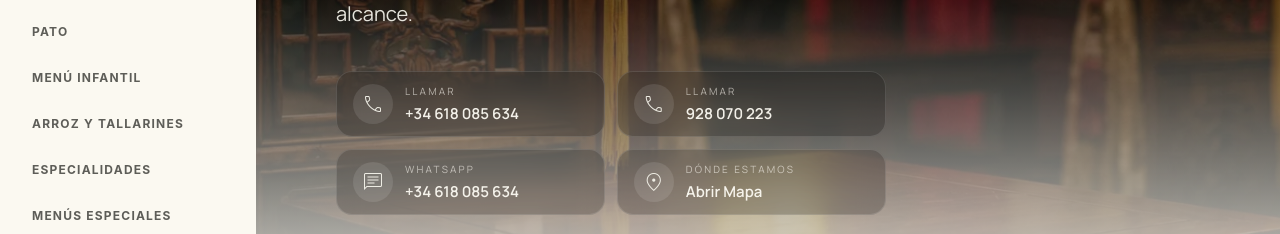
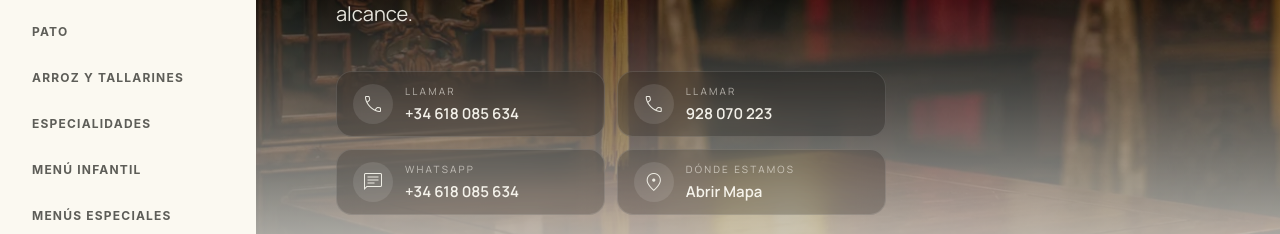
Before and after one commit to xuerong-ch/web-restaurante, a React (Vite) app: page /es in a window 1280 px wide. Shown: the part 450-684 px from the top of the page. Built offline with nearby package versions, Linux system fonts and the light colour scheme.

Commit message:
update drink and menu order

```diff
--- a/resources/drinks.json
+++ b/resources/drinks.json
@@ -1082,48 +1082,25 @@
       }
     },
     {
-      "id": "fanta",
-      "category": "soft_drinks",
-      "price": 2.95,
-      "translations": {
-        "es": {
-          "title": "Fanta",
-          "description": "Naranja o limón"
-        },
-        "en": {
-          "title": "Fanta",
-          "description": "Orange or lemon"
-        },
-        "de": {
-          "title": "Fanta",
-          "description": "Orange oder Zitrone"
-        },
-        "cn": {
-          "title": "芬达",
-          "description": "香橙或柠檬"
-        }
-      }
-    },
-    {
       "id": "refresco",
       "category": "soft_drinks",
       "price": 2.95,
       "translations": {
         "es": {
-          "title": "Refresco",
-          "description": "Sprite, Coca Cola o Tonic"
+          "title": "Coca-Cola, Sprite, Fanta",
+          "description": ""
         },
         "en": {
-          "title": "Soft Drink",
-          "description": "Sprite, Coca Cola or Tonic"
+          "title": "Coca-Cola, Sprite, Fanta",
+          "description": ""
         },
         "de": {
-          "title": "Erfrischungsgetränk",
-          "description": "Sprite, Coca Cola oder Tonic"
+          "title": "Coca-Cola, Sprite, Fanta",
+          "description": ""
         },
         "cn": {
-          "title": "软饮料",
-          "description": "雪碧，可口可乐或汤力水"
+          "title": "可口可乐、雪碧、芬达",
+          "description": ""
         }
       }
     },
--- a/src/App.jsx
+++ b/src/App.jsx
@@ -102,6 +102,27 @@ const staticSectionData = {
       }
     }
   },
+  children_s_menu: {
+    id: 'children_s_menu',
+    translations: {
+      es: {
+        subtitle: '— Para los Peques',
+        headerNote: 'Acompañado con arroz o patatas fritas.'
+      },
+      en: {
+        subtitle: '— For Little Ones',
+        headerNote: 'Served with rice or French fries.'
+      },
+      de: {
+        subtitle: '— Fur die Kleinen',
+        headerNote: 'Serviert mit Reis oder Pommes frites.'
+      },
+      cn: {
+        subtitle: '— 儿童精选',
+        headerNote: '配米饭或炸薯条。'
+      }
+    }
+  },
   desserts: {
     id: 'desserts',
     translations: {
@@ -186,7 +207,15 @@ allJsonData.forEach(data => {
 const keysWithoutDrinksAndDimSum = Object.keys(itemsByCategory).filter(k => k !== 'drinks' && k !== 'dim_sum')
 
 // order: drinks, starters, dim_sum, ...rest
-const orderedCategories = ['drinks', 'starters', 'dim_sum', ...keysWithoutDrinksAndDimSum.filter(k => k !== 'starters')]
+const remainingCategories = keysWithoutDrinksAndDimSum.filter(k => k !== 'starters' && k !== 'children_s_menu')
+const menusIndex = remainingCategories.indexOf('menus')
+
+if (itemsByCategory.children_s_menu) {
+  const insertIndex = menusIndex >= 0 ? menusIndex : remainingCategories.length
+  remainingCategories.splice(insertIndex, 0, 'children_s_menu')
+}
+
+const orderedCategories = ['drinks', 'starters', 'dim_sum', ...remainingCategories]
 const categoriesIds = ['portada', ...orderedCategories]
 
 function MainContent() {
@@ -244,6 +273,7 @@ function MainContent() {
         id: categoryId,
         subtitle: t.subtitle || `— ${categoriesMaster[categoryId]?.[lang] || categoriesMaster[categoryId]?.es || categoryId}`,
         title: t.title || categoriesMaster[categoryId]?.[lang] || categoriesMaster[categoryId]?.es || categoryId,
+        headerNote: t.headerNote || '',
         description: t.description || '',
         featuredDish,
         items: sectionItems
--- a/src/components/sections/MenuSection.jsx
+++ b/src/components/sections/MenuSection.jsx
@@ -10,7 +10,7 @@ ScrollTrigger.config({ ignoreMobileResize: true })
 
 function MenuSection({ variant = 'starters', sectionData = { items: [] }, lang = 'es' }) {
   const containerRef = useRef(null)
-  const { id, subtitle, title, description, featuredDish, items = [], layoutType } = sectionData
+  const { id, subtitle, title, headerNote, description, featuredDish, items = [], layoutType } = sectionData
 
   useGSAP(() => {
     const elements = gsap.utils.toArray('.menu-animate')
@@ -209,6 +209,11 @@ function MenuSection({ variant = 'starters', sectionData = { items: [] }, lang =
             {subtitle}
           </span>
           <h2 className="text-4xl lg:text-5xl font-serif italic text-on-surface">{title}</h2>
+          {headerNote && (
+            <p className="mt-3 text-sm text-on-surface-variant font-body italic">
+              {headerNote}
+            </p>
+          )}
         </div>
         {description && (
           <p className="text-on-surface-variant font-body italic text-sm lg:text-base max-w-xs text-right">
```
